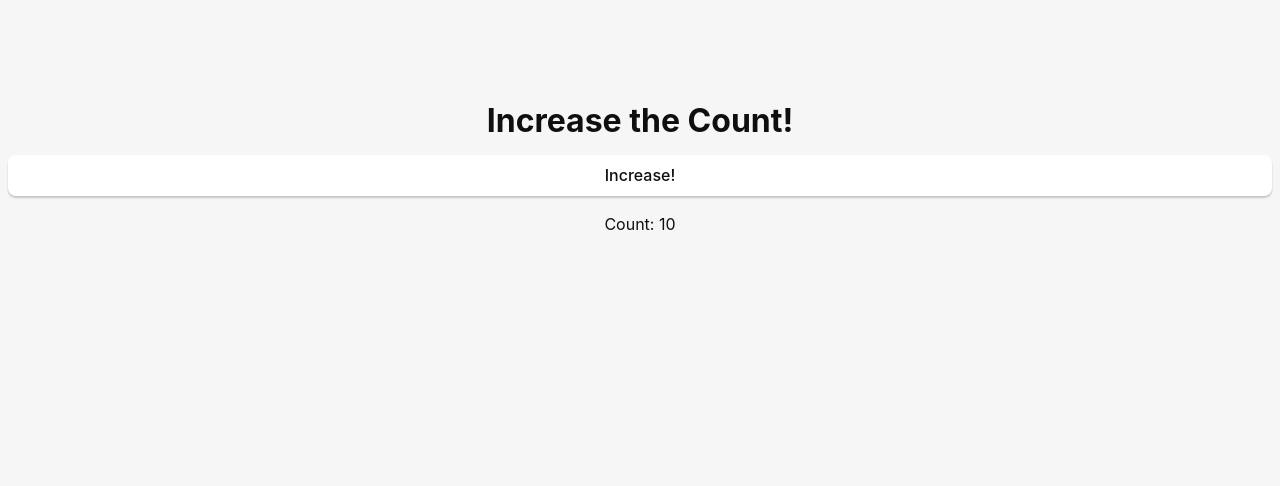
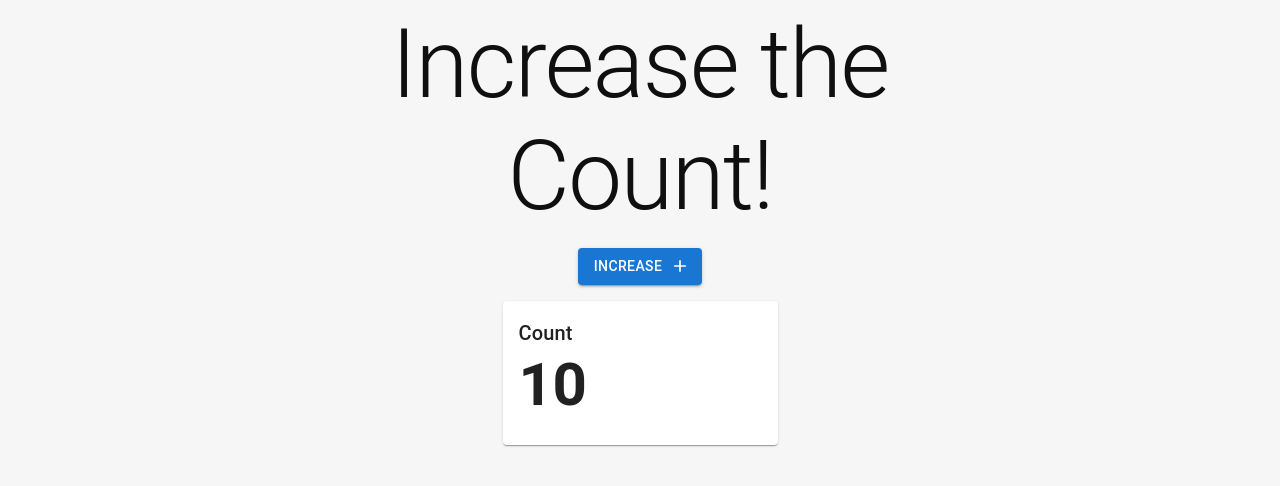
Before and after one commit to infantGrandpa/taskboard-timer, a React (Vite) app in the folder taskboard-timer/: page / in a window 1280 px wide. Shown: the top 486 px of the page. Built offline with nearby package versions, Linux system fonts and the light colour scheme.

Commit message:
Set up UI using MUI

```diff
--- a/taskboard-timer/src/App.tsx
+++ b/taskboard-timer/src/App.tsx
@@ -1,6 +1,16 @@
 import { useState } from "react";
 import "./App.css";
 import { Command } from "@tauri-apps/api/shell";
+
+import {
+    Container,
+    Typography,
+    Button,
+    Card,
+    Stack,
+    CardContent,
+} from "@mui/material";
+import AddIcon from "@mui/icons-material/Add";
 
 function App() {
     const [count, setCount] = useState(10);
@@ -19,11 +29,26 @@ function App() {
     };
 
     return (
-        <div className="container">
-            <h1>Increase the Count!</h1>
-            <button onClick={incrementCount}>Increase!</button>
-            <p>Count: {count}</p>
-        </div>
+        <Container maxWidth="sm">
+            <Stack spacing={2} justifyContent="center" alignItems="center">
+                <Typography variant="h1">Increase the Count!</Typography>
+                <Button
+                    variant="contained"
+                    onClick={incrementCount}
+                    endIcon={<AddIcon />}
+                >
+                    Increase
+                </Button>
+                <Card sx={{ minWidth: 275 }}>
+                    <CardContent>
+                        <Typography variant="h6">Count</Typography>
+                        <Typography variant="h2" sx={{ fontWeight: "bold" }}>
+                            {count}
+                        </Typography>
+                    </CardContent>
+                </Card>
+            </Stack>
+        </Container>
     );
 }
 
```
